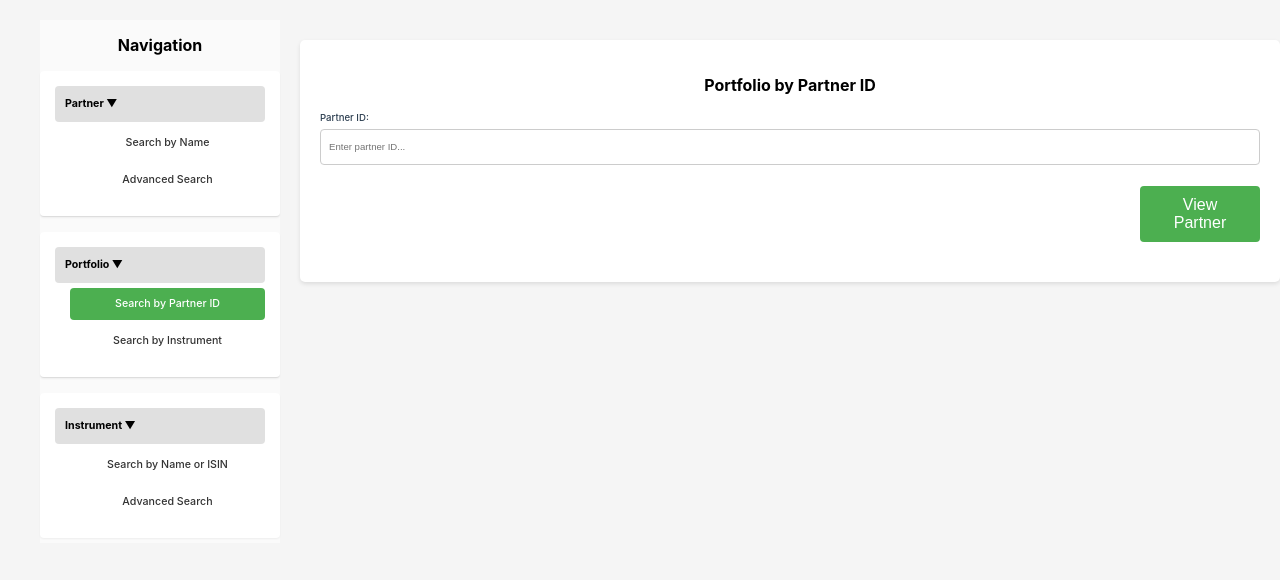
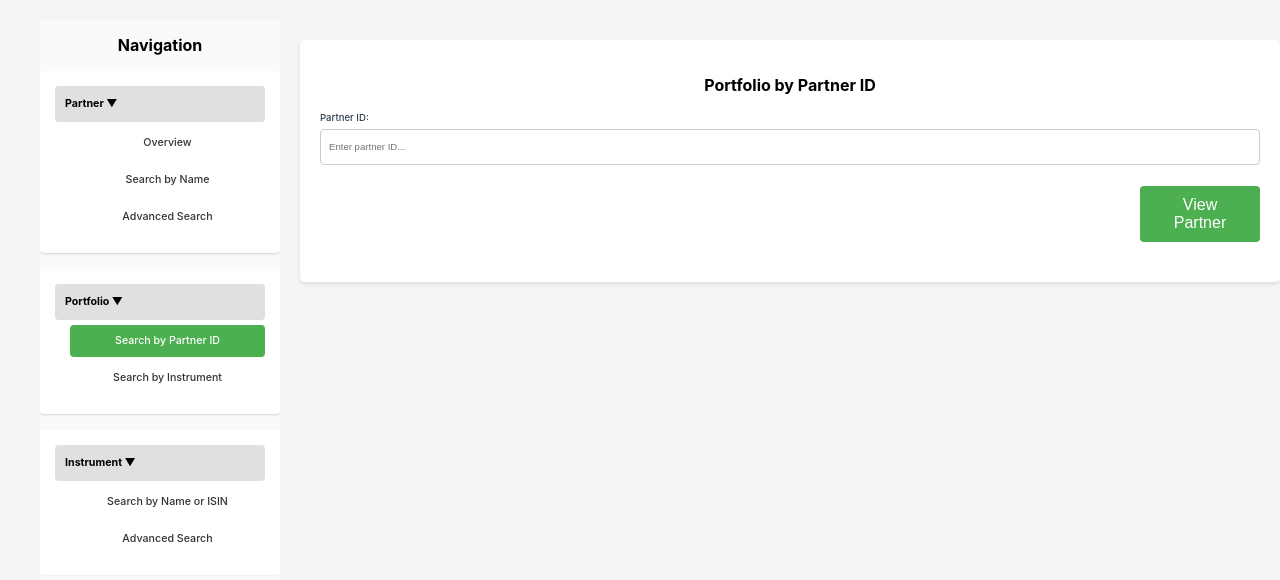
Before and after one commit to dnlwrthstr/graphql-opensearch, a React (Create React App) app in the folder frontend/: page / in a window 1280 px wide. Shown: the top 580 px of the page. Built offline with nearby package versions, Linux system fonts and the light colour scheme.

Commit message:
Move Partner Overview to its own page and update navigation

```diff
--- a/frontend/src/App.js
+++ b/frontend/src/App.js
@@ -11,6 +11,7 @@ import AdvancedPartnerSearch from './components/AdvancedPartnerSearch';
 import SimpleInstrumentSearch from './components/SimpleInstrumentSearch';
 import AdvancedInstrumentSearch from './components/AdvancedInstrumentSearch';
 import PortfoliosWithInstrument from './components/PortfoliosWithInstrument';
+import PartnerOverviewPage from './components/PartnerOverviewPage';
 
 // Initialize Apollo Client
 const client = new ApolloClient({
@@ -35,6 +36,7 @@ function App() {
               <Route path="/simple-instrument-search" element={<SimpleInstrumentSearch />} />
               <Route path="/advanced-instrument-search" element={<AdvancedInstrumentSearch />} />
               <Route path="/portfolios-with-instrument" element={<PortfoliosWithInstrument />} />
+              <Route path="/partner-overview" element={<PartnerOverviewPage />} />
             </Routes>
           </main>
         </div>
--- a/frontend/src/components/Navigation.js
+++ b/frontend/src/components/Navigation.js
@@ -29,6 +29,14 @@ function Navigation() {
           </div>
           {expandedItems.partner && (
             <ul className="submenu">
+              <li>
+                <NavLink
+                  to="/partner-overview"
+                  className={({ isActive }) => isActive ? "active-nav-link" : "nav-link"}
+                >
+                  Overview
+                </NavLink>
+              </li>
               <li>
                 <NavLink
                   to="/simple-search"
--- /dev/null
+++ b/frontend/src/components/PartnerOverviewPage.js
@@ -0,0 +1,12 @@
+import React from 'react';
+import PartnerOverview from './PartnerOverview';
+
+function PartnerOverviewPage() {
+  return (
+    <div className="partner-overview-page">
+      <PartnerOverview />
+    </div>
+  );
+}
+
+export default PartnerOverviewPage;
--- a/frontend/src/components/SimplePartnerSearch.js
+++ b/frontend/src/components/SimplePartnerSearch.js
@@ -1,6 +1,5 @@
 import React, { useState, useEffect } from 'react';
 import { gql, useLazyQuery } from '@apollo/client';
-import PartnerOverview from './PartnerOverview';
 
 // GraphQL query for autocomplete
 const AUTOCOMPLETE_PARTNER_NAME = gql`
@@ -113,8 +112,7 @@ function SimplePartnerSearch() {
   };
 
   return (
-    <div className="partner-search-layout">
-      <section className="search-panel">
+    <div className="search-container">
       <h2>Simple Partner Search</h2>
       <div className="search-inputs">
         <div className="input-group">
@@ -225,10 +223,6 @@ function SimplePartnerSearch() {
           </div>
         </div>
       )}
-      </section>
-      <aside className="overview-panel">
-        <PartnerOverview />
-      </aside>
     </div>
   );
 }
```
Lines whose indentation alone changed are shown as unchanged.
